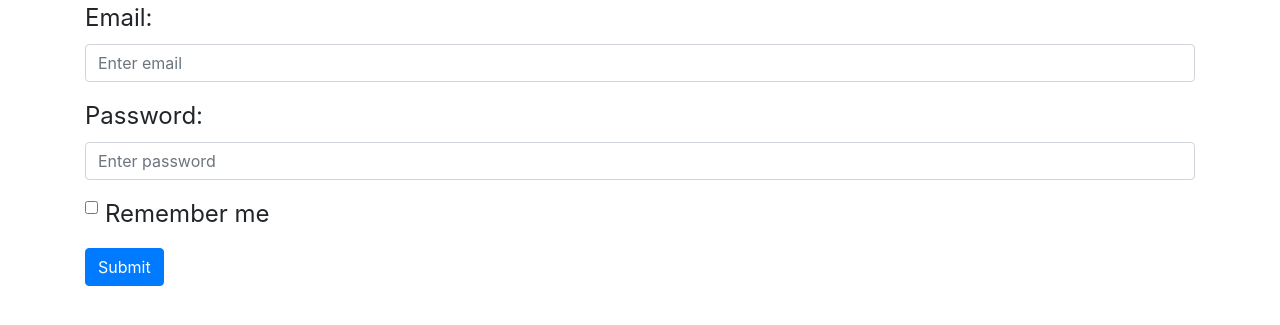
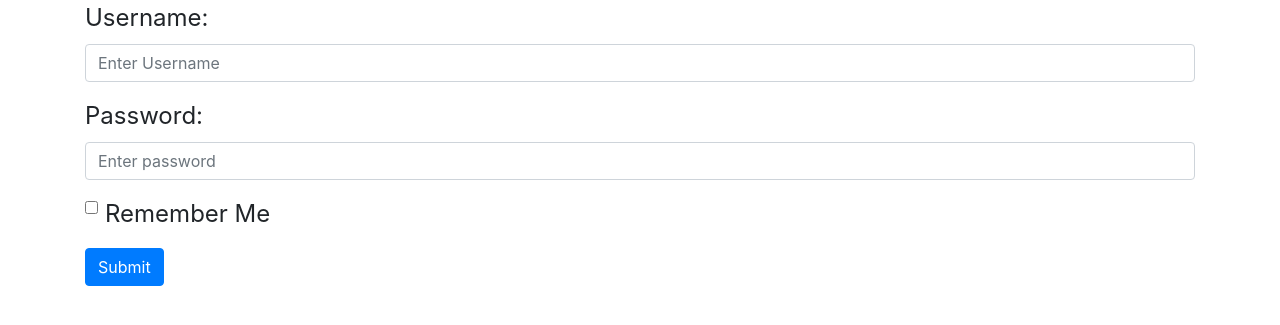
Before and after one commit to xeon5145/NT, a PHP site: page /html/login.php in a window 1280 px wide. Shown: the top 325 px of the page. Run offline with PHP 8.4, Linux system fonts and the light colour scheme.

Commit message:
changes to the form

```diff
--- a/html/login.php
+++ b/html/login.php
@@ -9,16 +9,16 @@
   <body>
     <form class="container" action="" method="post">
       <div class="form-group">
-        <label for="email">Email:</label>
-        <input type="email" class="form-control" id="email" placeholder="Enter email" name="email">
+        <label for="username">Username:</label>
+        <input type="text" class="form-control" placeholder="Enter Username" name="username">
       </div>
       <div class="form-group">
-        <label for="pwd">Password:</label>
-        <input type="password" class="form-control" id="pwd" placeholder="Enter password" name="pswd">
+        <label for="password">Password:</label>
+        <input type="password" class="form-control" placeholder="Enter password" name="password">
       </div>
       <div class="form-group form-check">
         <label class="form-check-label">
-          <input class="form-check-input" type="checkbox" name="remember"> Remember me
+          <input class="form-check-input" type="checkbox" name="remember"> Remember Me
         </label>
       </div>
       <button type="submit" class="btn btn-primary">Submit</button>
```
